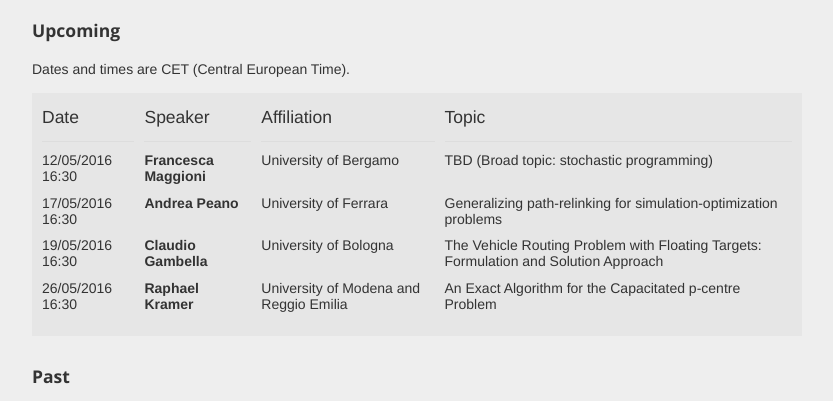
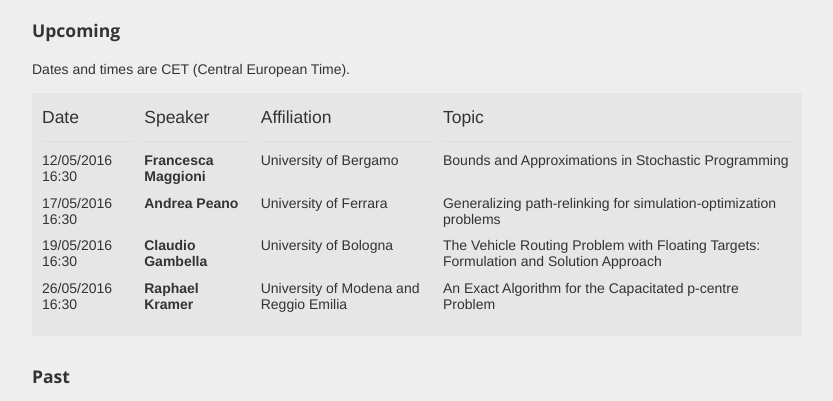
Before and after one commit to alberto-santini/alberto-santini.github.io, a Jekyll site: the page built from seminars/index.md, in a window 1280 px wide. Shown: the part 531-932 px from the top of the page, without its empty margins (223-1056 px from the left). Built offline with Jekyll 4.4.1, drawn with Linux system fonts in a browser that asks for light colours.

Commit message:
Added Francesca's seminary

```diff
--- a/seminars/index.md
+++ b/seminars/index.md
@@ -25,7 +25,7 @@ Dates and times are CET (Central European Time).
 
 Date | Speaker | Affiliation | Topic
 :----|:--------|:------------|:------
-12/05/2016 16:30 | **Francesca Maggioni** | University of Bergamo | TBD (Broad topic: stochastic programming)
+12/05/2016 16:30 | **Francesca Maggioni** | University of Bergamo | Bounds and Approximations in Stochastic Programming
 17/05/2016 16:30 | **Andrea Peano** | University of Ferrara | Generalizing path-relinking for simulation-optimization problems
 19/05/2016 16:30 | **Claudio Gambella** | University of Bologna | The Vehicle Routing Problem with Floating Targets: Formulation and Solution Approach
 26/05/2016 16:30 | **Raphael Kramer** | University of Modena and Reggio Emilia | An Exact Algorithm for the Capacitated p-centre Problem
```
